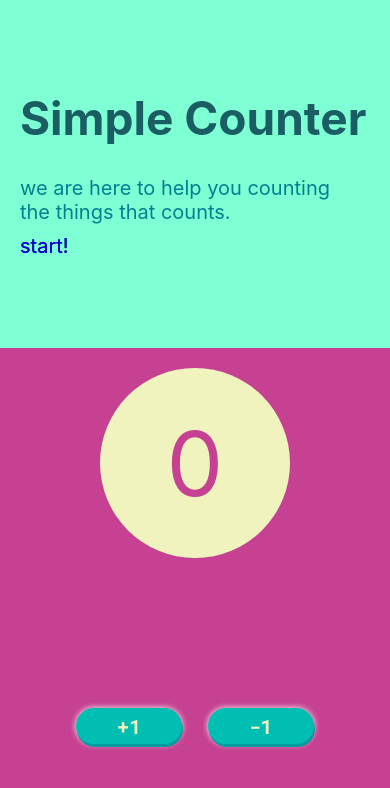
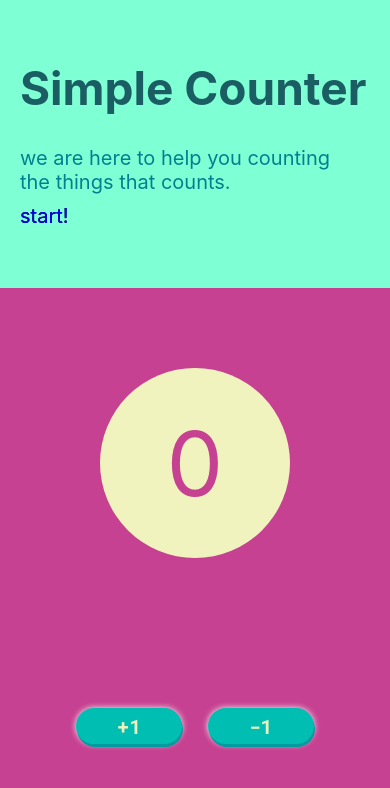
Before and after one commit to indiamaris/simple-counter, a React (Create React App) app: page /loving in a window 390 px wide. Shown: the top 788 px of the page. Built offline with nearby package versions, Linux system fonts and the light colour scheme.

Commit message:
solved padding issue on counter page

```diff
--- a/src/pages/home/home.css
+++ b/src/pages/home/home.css
@@ -82,7 +82,7 @@ p {
 
 	.counter {
 		grid-area: 2 / 1 / 3 / 2;
-		padding: 20px 20px 100px 20px;
+		padding: 80px 20px 100px 20px;
 	}
 
 	.start {
```
